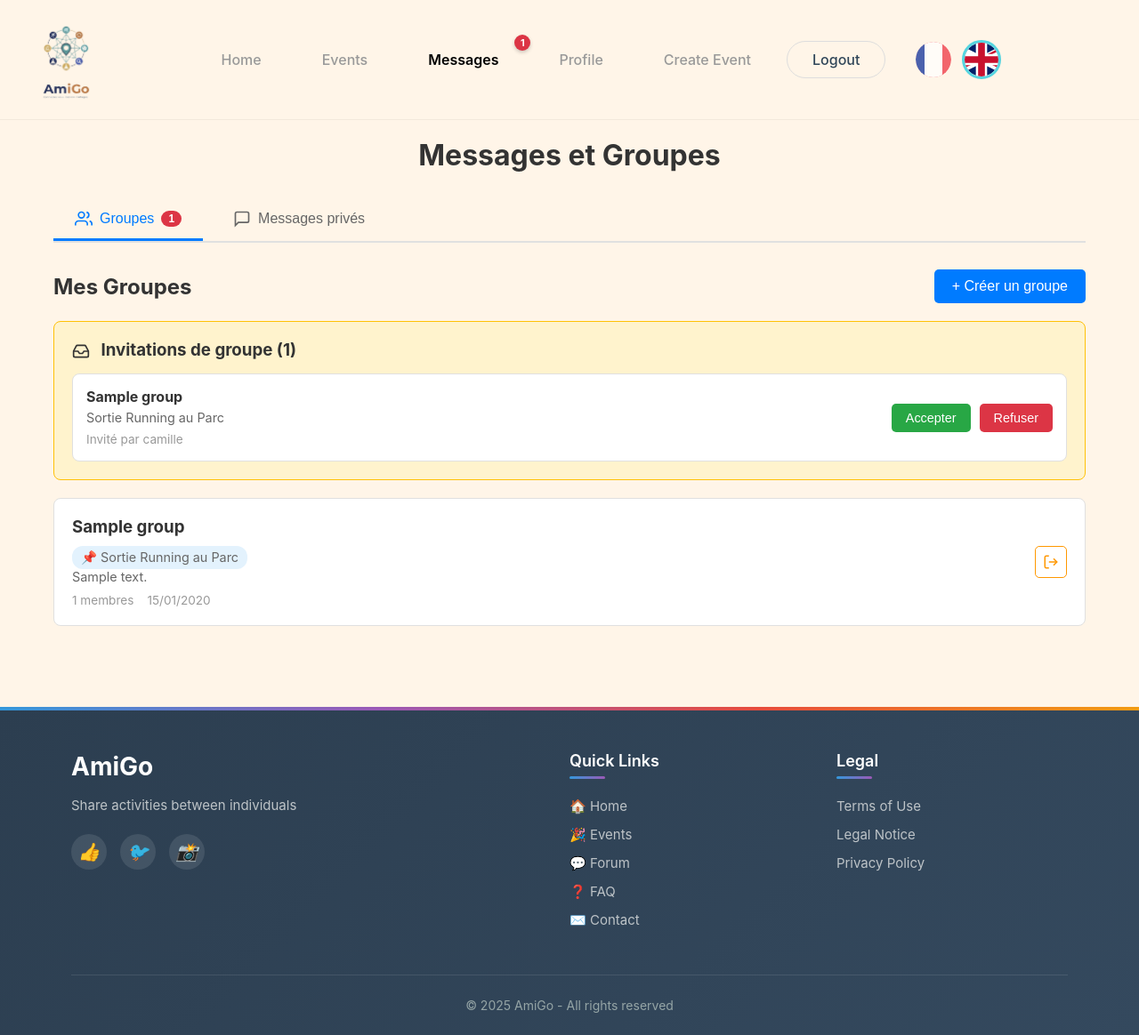
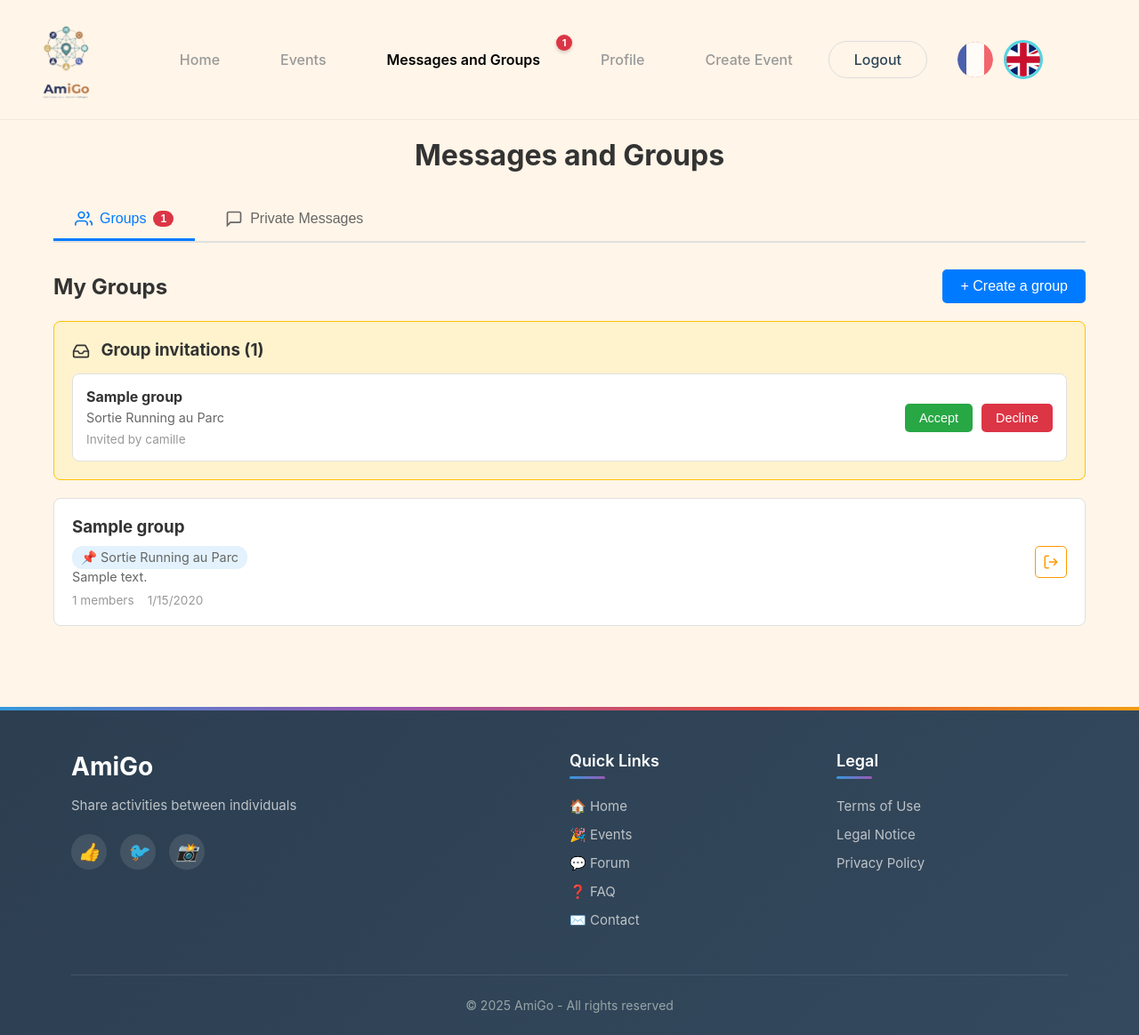
Before and after one commit to EstebanCRz/APP_web_A1, a PHP site: page /APP_web_A1/pages/messages.php in a window 1280 px wide. Shown: the whole page at 89% size. Run offline with PHP 8.4, Linux system fonts and the light colour scheme; a user stored in the database is signed in; data comes from the database, SQL or seed files in the repository; tables that the repository leaves empty hold one stand-in row (values such as "Sample post").

Commit message:
modifs-ewen

```diff
--- a/assets/js/messages.js
+++ b/assets/js/messages.js
@@ -128,7 +128,7 @@
                     <path d="M22 12h-6l-2 3h-4l-2-3H2"></path>
                     <path d="M5.45 5.11L2 12v6a2 2 0 0 0 2 2h16a2 2 0 0 0 2-2v-6l-3.45-6.89A2 2 0 0 0 16.76 4H7.24a2 2 0 0 0-1.79 1.11z"></path>
                 </svg>
-                Invitations de groupe (${invitations.length})
+                ${window.messagesTranslations.invitationsTitle} (${invitations.length})
             </h3>
             <div class="invitations-list">
                 ${invitations.map(inv => `
@@ -136,11 +136,11 @@
                         <div class="invitation-info">
                             <h4>${escapeHtml(inv.group_name)}</h4>
                             <p>${escapeHtml(inv.activity_title || inv.description || '')}</p>
-                            <small>Invité par ${escapeHtml(inv.invited_by_name)}</small>
+                            <small>${window.messagesTranslations.invitedBy} ${escapeHtml(inv.invited_by_name)}</small>
                         </div>
                         <div class="invitation-actions">
-                            <button class="btn-accept" onclick="acceptInvitation(${inv.id})">Accepter</button>
-                            <button class="btn-decline" onclick="declineInvitation(${inv.id})">Refuser</button>
+                            <button class="btn-accept" onclick="acceptInvitation(${inv.id})">${window.messagesTranslations.accept}</button>
+                            <button class="btn-decline" onclick="declineInvitation(${inv.id})">${window.messagesTranslations.decline}</button>
                         </div>
                     </div>
                 `).join('')}
@@ -222,8 +222,8 @@
                     <path d="M17 21v-2a4 4 0 0 0-4-4H5a4 4 0 0 0-4 4v2"></path>
                     <circle cx="9" cy="7" r="4"></circle>
                 </svg>
-                <h3>Aucun groupe</h3>
-                <p>Créez votre premier groupe pour commencer</p>
+                <h3>${window.messagesTranslations.noGroups}</h3>
+                <p>${window.messagesTranslations.noGroupsDesc}</p>
             </div>
         `;
         return;
@@ -236,7 +236,7 @@
                 ${group.activity_title ? `<p class="activity-badge">📌 ${escapeHtml(group.activity_title)}</p>` : ''}
                 <p>${escapeHtml(group.description || '')}</p>
                 <div class="group-meta">
-                    <span>${group.member_count} membres</span>
+                    <span>${group.member_count} ${window.messagesTranslations.members}</span>
                     <span>${formatDate(group.created_at)}</span>
                 </div>
             </div>
@@ -302,20 +302,20 @@
                         <div class="message-content">${escapeHtml(msg.message)}</div>
                     </div>
                 `;
-            }).join('') || '<p class="empty-state">Aucun message</p>'}
+            }).join('') || `<p class="empty-state">${window.messagesTranslations.noMessages}</p>`}
         </div>
 
         <form class="chat-form" onsubmit="sendGroupMessage(event, ${group.id})">
-            <textarea name="message" placeholder="Votre message..." required></textarea>
-            <button type="submit">Envoyer</button>
+            <textarea name="message" placeholder="${window.messagesTranslations.yourMessage}" required></textarea>
+            <button type="submit">${window.messagesTranslations.send}</button>
         </form>
 
         <div class="members-list">
-            <h3>Membres (${members.length})</h3>
+            <h3>${window.messagesTranslations.members} (${members.length})</h3>
             ${members.map(member => `
                 <div class="member-item">
                     <span>${escapeHtml(member.username)}</span>
-                    ${member.role === 'admin' ? '<span class="badge">Admin</span>' : ''}
+                    ${member.role === 'admin' ? `<span class="badge">${window.messagesTranslations.admin}</span>` : ''}
                 </div>
             `).join('')}
         </div>
@@ -375,8 +375,8 @@
                 <svg viewBox="0 0 24 24" fill="none" stroke="currentColor" stroke-width="2">
                     <path d="M21 15a2 2 0 0 1-2 2H7l-4 4V5a2 2 0 0 1 2-2h14a2 2 0 0 1 2 2z"></path>
                 </svg>
-                <h3>Aucune conversation</h3>
-                <p>Recherchez un utilisateur pour démarrer une conversation</p>
+                <h3>${window.messagesTranslations.noConversations}</h3>
+                <p>${window.messagesTranslations.noConversationsDesc}</p>
             </div>
         `;
         return;
@@ -386,7 +386,7 @@
         <div class="conversation-card">
             <div class="conversation-info" onclick="openConversation(${conv.id})">
                 <h3>${escapeHtml(conv.other_user_name)}</h3>
-                <p>${escapeHtml(conv.last_message || 'Aucun message')}</p>
+                <p>${escapeHtml(conv.last_message || window.messagesTranslations.noMessages)}</p>
                 ${conv.unread_count > 0 ? `<span class="unread-badge">${conv.unread_count}</span>` : ''}
             </div>
             <button class="btn-delete-conv" onclick="event.stopPropagation(); deleteConversation(${conv.id})" title="Supprimer la conversation">
@@ -428,7 +428,7 @@
     const container = document.getElementById('search-results');
 
     if (users.length === 0) {
-        container.innerHTML = '<div class="search-result-item">Aucun utilisateur trouvé</div>';
+        container.innerHTML = `<div class="search-result-item">${window.messagesTranslations.noUserFound}</div>`;
         container.classList.add('show');
         return;
     }
@@ -506,12 +506,12 @@
                         <div class="message-content">${escapeHtml(msg.message)}</div>
                     </div>
                 `;
-            }).join('') || '<p class="empty-state">Aucun message</p>'}
+            }).join('') || `<p class="empty-state">${window.messagesTranslations.noMessages}</p>`}
         </div>
 
         <form class="chat-form" onsubmit="sendPrivateMessage(event, ${conversation.id})">
-            <textarea name="message" placeholder="Votre message..." required></textarea>
-            <button type="submit">Envoyer</button>
+            <textarea name="message" placeholder="${window.messagesTranslations.yourMessage}" required></textarea>
+            <button type="submit">${window.messagesTranslations.send}</button>
         </form>
     `;
 
@@ -548,7 +548,7 @@
 
 // Supprimer une conversation
 async function deleteConversation(conversationId) {
-    if (!confirm('Êtes-vous sûr de vouloir supprimer cette conversation ? Tous les messages seront supprimés.')) {
+    if (!confirm(window.messagesTranslations.deleteConversationConfirm)) {
         return;
     }
 
@@ -576,13 +576,13 @@
 function showCreateGroupModal() {
     const content = `
         <div class="chat-header">
-            <h2>Créer un groupe</h2>
+            <h2>${window.messagesTranslations.createGroupTitle}</h2>
         </div>
 
         <form class="chat-form" onsubmit="createGroup(event)" style="flex-direction: column;">
-            <input type="text" name="name" placeholder="Nom du groupe" required style="padding: 10px; border: 2px solid #e0e0e0; border-radius: 5px; margin-bottom: 10px;">
-            <textarea name="description" placeholder="Description (optionnel)" style="padding: 10px; border: 2px solid #e0e0e0; border-radius: 5px; min-height: 80px; margin-bottom: 10px;"></textarea>
-            <button type="submit">Créer</button>
+            <input type="text" name="name" placeholder="${window.messagesTranslations.groupName}" required style="padding: 10px; border: 2px solid #e0e0e0; border-radius: 5px; margin-bottom: 10px;">
+            <textarea name="description" placeholder="${window.messagesTranslations.groupDescription}" style="padding: 10px; border: 2px solid #e0e0e0; border-radius: 5px; min-height: 80px; margin-bottom: 10px;"></textarea>
+            <button type="submit">${window.messagesTranslations.create}</button>
         </form>
     `;
 
@@ -617,7 +617,7 @@
 
 // Quitter un groupe
 async function leaveGroup(groupId) {
-    if (!confirm('Êtes-vous sûr de vouloir quitter ce groupe ?')) {
+    if (!confirm(window.messagesTranslations.leaveGroupConfirm)) {
         return;
     }
 
@@ -643,7 +643,7 @@
 
 // Supprimer un groupe (admin uniquement)
 async function deleteGroup(groupId) {
-    if (!confirm('Êtes-vous sûr de vouloir supprimer ce groupe ? Tous les messages seront supprimés et cette action est irréversible.')) {
+    if (!confirm(window.messagesTranslations.deleteGroupConfirm)) {
         return;
     }
 
@@ -698,12 +698,12 @@
     const hours = Math.floor(diff / 3600000);
     const days = Math.floor(diff / 86400000);
 
-    if (minutes < 1) return 'À l\'instant';
-    if (minutes < 60) return `Il y a ${minutes} min`;
-    if (hours < 24) return `Il y a ${hours}h`;
-    if (days < 7) return `Il y a ${days}j`;
+    if (minutes < 1) return window.messagesTranslations.justNow || 'Just now';
+    if (minutes < 60) return `${minutes} min`;
+    if (hours < 24) return `${hours}h`;
+    if (days < 7) return `${days}d`;
 
-    return date.toLocaleDateString('fr-FR');
+    return date.toLocaleDateString();
 }
 
 function scrollToBottom(elementId) {
--- a/includes/header.php
+++ b/includes/header.php
@@ -79,7 +79,7 @@
                     <li><a href="<?php echo $prefix; ?>index.php" class="<?php echo ($current_page === 'index.php' && $current_dir !== 'events' && $current_dir !== 'profile' && $current_dir !== 'pages' && $current_dir !== 'auth') ? 'active' : ''; ?>"><?php echo t('header.home'); ?></a></li>
                     <li><a href="<?php echo $prefix; ?>events/events-list.php" class="<?php echo ($current_dir === 'events' || strpos($_SERVER['REQUEST_URI'], 'events') !== false) ? 'active' : ''; ?>"><?php echo t('header.events'); ?></a></li>
                     <?php if (isset($_SESSION['user_id'])): ?>
-                        <li><a href="<?php echo $prefix; ?>pages/messages.php" class="<?php echo ($current_page === 'messages.php') ? 'active' : ''; ?>" id="messages-link">Messages</a></li>
+                        <li><a href="<?php echo $prefix; ?>pages/messages.php" class="<?php echo ($current_page === 'messages.php') ? 'active' : ''; ?>" id="messages-link"><?php echo t('messages.page_title'); ?></a></li>
                         <li><a href="<?php echo $prefix; ?>profile/profile.php" class="<?php echo ($current_dir === 'profile' || strpos($_SERVER['REQUEST_URI'], 'profile') !== false) ? 'active' : ''; ?>"><?php echo t('header.profile'); ?></a></li>
                         <li><a href="<?php echo $prefix; ?>events/event-create.php" class="<?php echo ($current_page === 'event-create.php' || strpos($_SERVER['REQUEST_URI'], 'event-create.php') !== false) ? 'active' : ''; ?>"><?php echo t('header.create_event'); ?></a></li>
                         <li><a href="<?php echo $prefix; ?>auth/login.php?logout=1"><?php echo t('header.logout'); ?></a></li>
--- a/includes/translations/en.php
+++ b/includes/translations/en.php
@@ -391,5 +391,36 @@
         'Sortie' => 'Outing',
         'Autre' => 'Other',
     ],
+    'messages' => [
+        'page_title' => 'Messages and Groups',
+        'tab_groups' => 'Groups',
+        'tab_private' => 'Private Messages',
+        'my_groups' => 'My Groups',
+        'create_group' => '+ Create a group',
+        'no_groups' => 'No groups',
+        'no_groups_desc' => 'Create your first group to get started',
+        'members' => 'members',
+        'no_conversations' => 'No conversations',
+        'no_conversations_desc' => 'Search for a user to start a conversation',
+        'search_users' => 'Search for a user...',
+        'no_messages' => 'No messages',
+        'your_message' => 'Your message...',
+        'send' => 'Send',
+        'invited_by' => 'Invited by',
+        'accept' => 'Accept',
+        'decline' => 'Decline',
+        'invitations_title' => 'Group invitations',
+        'admin' => 'Admin',
+        'leave_group_confirm' => 'Are you sure you want to leave this group?',
+        'delete_group_confirm' => 'Are you sure you want to delete this group? All messages will be deleted and this action is irreversible.',
+        'delete_conversation_confirm' => 'Are you sure you want to delete this conversation? All messages will be deleted.',
+        'last_admin_error' => 'You are the last admin, you cannot leave the group',
+        'create_group_title' => 'Create a group',
+        'group_name' => 'Group name',
+        'group_description' => 'Description (optional)',
+        'no_user_found' => 'No user found',
+        'create' => 'Create',
+        'just_now' => 'Just now',
+    ],
 ];
 ?>
--- a/pages/messages.php
+++ b/pages/messages.php
@@ -9,7 +9,7 @@
 }
 
 $assetsDepth = 1;
-$pageTitle = "Messages et Groupes - AmiGo";
+$pageTitle = t('messages.page_title') . " - AmiGo";
 $customCSS = ['css/messages.css'];
 require_once '../includes/header.php';
 
@@ -18,7 +18,7 @@
 
 <div class="messages-container">
     <div class="messages-header">
-        <h1>Messages et Groupes</h1>
+        <h1><?php echo t('messages.page_title'); ?></h1>
     </div>
 
     <!-- Navigation par onglets -->
@@ -30,22 +30,22 @@
                 <path d="M23 21v-2a4 4 0 0 0-3-3.87"></path>
                 <path d="M16 3.13a4 4 0 0 1 0 7.75"></path>
             </svg>
-            Groupes
+            <?php echo t('messages.tab_groups'); ?>
             <span id="groups-badge" class="tab-badge" style="display: none;"></span>
         </button>
         <button class="tab-btn" data-tab="private">
             <svg width="20" height="20" viewBox="0 0 24 24" fill="none" stroke="currentColor" stroke-width="2">
                 <path d="M21 15a2 2 0 0 1-2 2H7l-4 4V5a2 2 0 0 1 2-2h14a2 2 0 0 1 2 2z"></path>
             </svg>
-            Messages privés
+            <?php echo t('messages.tab_private'); ?>
         </button>
     </div>
 
     <!-- Contenu des onglets -->
     <div class="tab-content active" id="groups-content">
         <div class="section-header">
-            <h2>Mes Groupes</h2>
-            <button class="btn-primary" id="btn-create-group">+ Créer un groupe</button>
+            <h2><?php echo t('messages.my_groups'); ?></h2>
+            <button class="btn-primary" id="btn-create-group"><?php echo t('messages.create_group'); ?></button>
         </div>
 
         <!-- Invitations en attente -->
@@ -56,9 +56,9 @@
 
     <div class="tab-content" id="private-content">
         <div class="section-header">
-            <h2>Conversations privées</h2>
+            <h2><?php echo t('messages.tab_private'); ?></h2>
             <div class="search-users">
-                <input type="text" id="search-users" placeholder="Rechercher un utilisateur..." />
+                <input type="text" id="search-users" placeholder="<?php echo t('messages.search_users'); ?>" />
                 <div id="search-results" class="search-results"></div>
             </div>
         </div>
@@ -82,6 +82,34 @@
     </div>
 </div>
 
+<script>
+// Passer les traductions au JavaScript
+window.messagesTranslations = {
+    noGroups: <?php echo json_encode(t('messages.no_groups')); ?>,
+    noGroupsDesc: <?php echo json_encode(t('messages.no_groups_desc')); ?>,
+    members: <?php echo json_encode(t('messages.members')); ?>,
+    noConversations: <?php echo json_encode(t('messages.no_conversations')); ?>,
+    noConversationsDesc: <?php echo json_encode(t('messages.no_conversations_desc')); ?>,
+    noMessages: <?php echo json_encode(t('messages.no_messages')); ?>,
+    yourMessage: <?php echo json_encode(t('messages.your_message')); ?>,
+    send: <?php echo json_encode(t('messages.send')); ?>,
+    invitedBy: <?php echo json_encode(t('messages.invited_by')); ?>,
+    accept: <?php echo json_encode(t('messages.accept')); ?>,
+    decline: <?php echo json_encode(t('messages.decline')); ?>,
+    invitationsTitle: <?php echo json_encode(t('messages.invitations_title')); ?>,
+    admin: <?php echo json_encode(t('messages.admin')); ?>,
+    leaveGroupConfirm: <?php echo json_encode(t('messages.leave_group_confirm')); ?>,
+    deleteGroupConfirm: <?php echo json_encode(t('messages.delete_group_confirm')); ?>,
+    deleteConversationConfirm: <?php echo json_encode(t('messages.delete_conversation_confirm')); ?>,
+    createGroupTitle: <?php echo json_encode(t('messages.create_group_title')); ?>,
+    groupName: <?php echo json_encode(t('messages.group_name')); ?>,
+    groupDescription: <?php echo json_encode(t('messages.group_description')); ?>,
+    noUserFound: <?php echo json_encode(t('messages.no_user_found')); ?>,
+    create: <?php echo json_encode(t('messages.create')); ?>,
+    justNow: <?php echo json_encode(t('messages.just_now')); ?>
+};
+</script>
+
 <script src="../assets/js/messages.js"></script>
 
 <?php require_once '../includes/footer.php'; ?>
```
Also changed, not shown: includes/translations/fr.php (+31 -0 lines).
